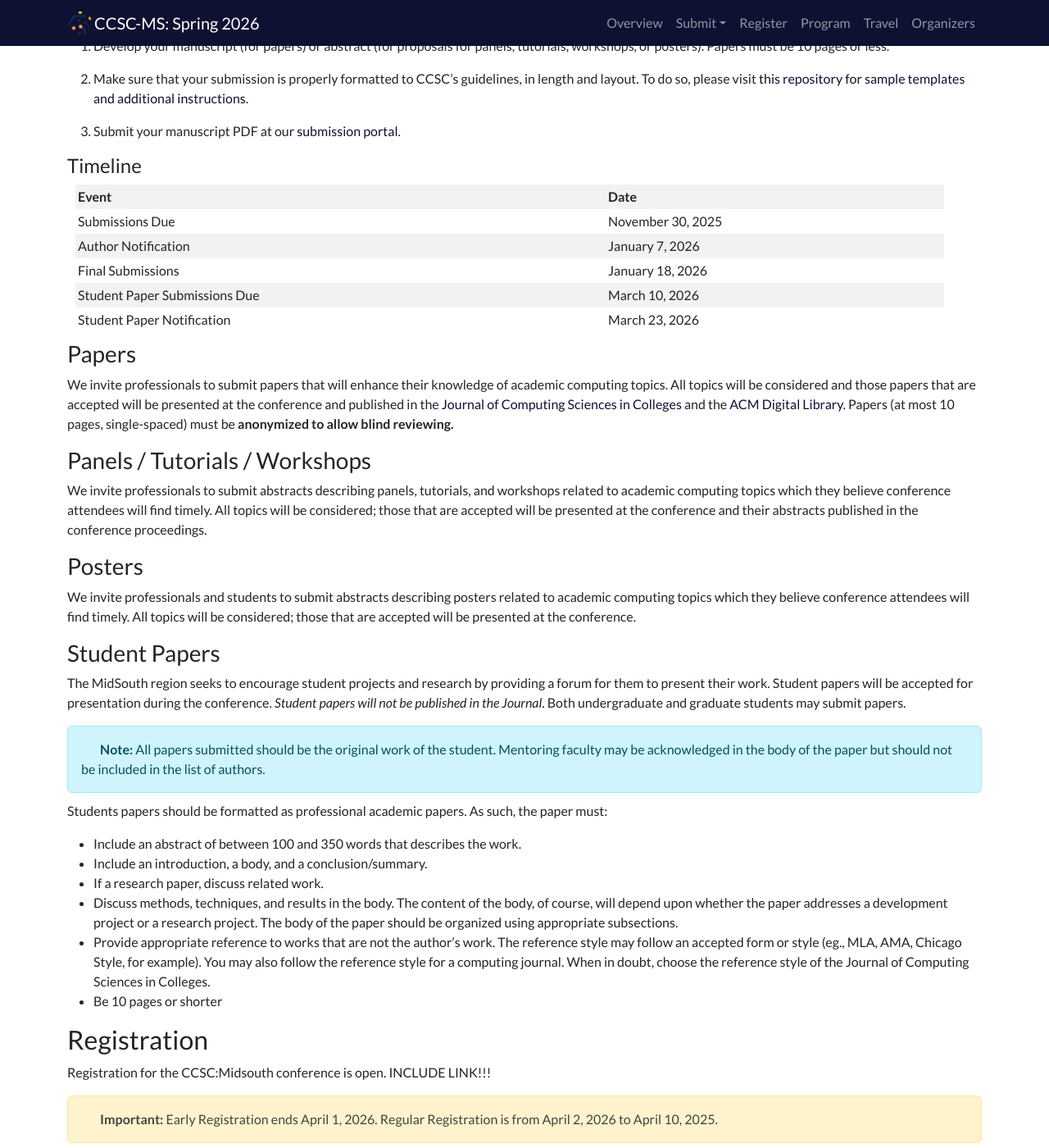
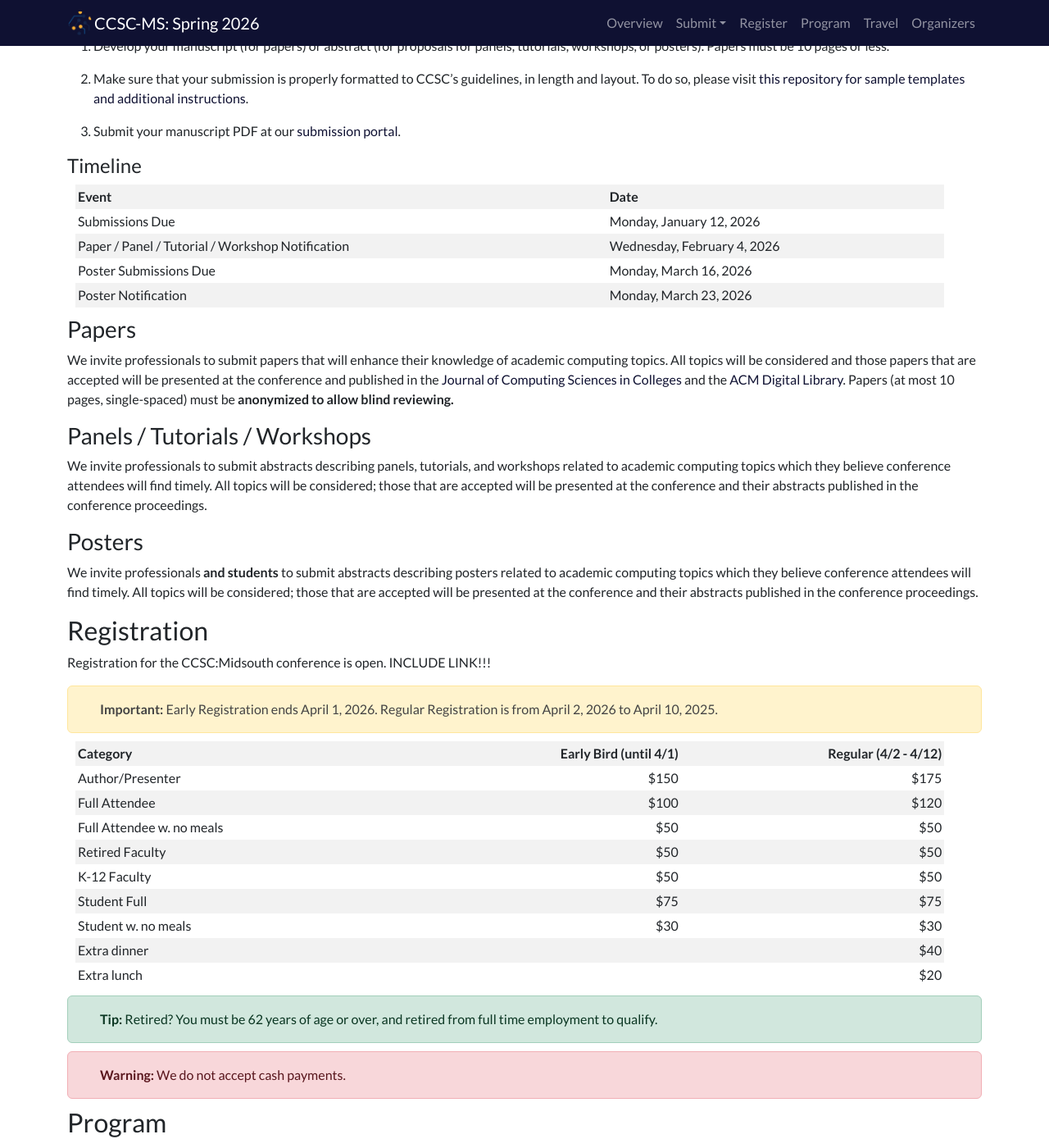
Before and after one commit to ccsc-midsouth/ccsc-midsouth.github.io, a Jekyll site: the page built from index.md, in a window 1280 px wide and 1400 px high, scrolled down 815 px. Shown: the whole window at 82% size. Built offline with Jekyll 4.4.1, drawn with Linux system fonts in a browser that asks for light colours; nearby versions of some CDN libraries; some of the changed text lies outside the part shown.

Commit message:
Updates to call for papers

```diff
--- a/_includes/bottom.html
+++ b/_includes/bottom.html
@@ -7,9 +7,6 @@
     </footer>
 
     <!-- Bootstrap core JavaScript -->
-    <script src="https://unpkg.com/leaflet@1.9.4/dist/leaflet.js"
-     integrity="sha256-20nQCchB9co0qIjJZRGuk2/Z9VM+kNiyxNV1lvTlZBo="
-     crossorigin=""></script>
     <script src="https://code.jquery.com/jquery-3.7.1.min.js" integrity="sha256-/JqT3SQfawRcv/BIHPThkBvs0OEvtFFmqPF/lYI/Cxo=" crossorigin="anonymous"></script>
     <script src="https://cdn.jsdelivr.net/npm/bootstrap@5.3.8/dist/js/bootstrap.bundle.min.js" integrity="sha384-FKyoEForCGlyvwx9Hj09JcYn3nv7wiPVlz7YYwJrWVcXK/BmnVDxM+D2scQbITxI" crossorigin="anonymous"></script>
     {% if site.hypothesis %}
--- a/index.md
+++ b/index.md
@@ -17,7 +17,7 @@ layout: conference
 
 ## <a name="cfp">Call for Participation</a>
 
-Thank you for considering a submission to our conference. We invite paper submissions for in-person presentation at the conference. We are also accepting submissions for in-person panels, tutorials, workshops, and posters. There are also opportunities for student papers.
+Thank you for considering a submission to our conference. We invite paper submissions for in-person presentation at the conference. We are also accepting submissions for in-person panels, tutorials, workshops, and posters.
 
 #### Submission is an Easy 3-Step Process:
 
@@ -31,11 +31,10 @@ Thank you for considering a submission to our conference. We invite paper submis
 
 | Event | Date |
 |:------|:-----|
-| Submissions Due |  November 30, 2025 |
-| Author Notification | January 7, 2026 |
-| Final Submissions | January 18, 2026 |
-| Student Paper Submissions Due | March 10, 2026 |
-| Student Paper Notification | March 23, 2026 |
+| Submissions Due | Monday, January 12, 2026 |
+| Paper / Panel / Tutorial / Workshop Notification | Wednesday, February 4, 2026 |
+| Poster Submissions Due | Monday, March 16, 2026 |
+| Poster Notification | Monday, March 23, 2026 |
 
 ### Papers
 
@@ -47,22 +46,7 @@ We invite professionals to submit abstracts describing panels, tutorials, and wo
 
 ### Posters
 
-We invite professionals and students to submit abstracts describing posters related to academic computing topics which they believe conference attendees will find timely. All topics will be considered; those that are accepted will be presented at the conference.
-
-### Student Papers
-
-The MidSouth region seeks to encourage student projects and research by providing a forum for them to present their work. Student papers will be accepted for presentation during the conference. *Student papers will not be published in the Journal*. Both undergraduate and graduate students may submit papers.
-
-{% include note.html content="All papers submitted should be the original work of the student. Mentoring faculty may be acknowledged in the body of the paper but should not be included in the list of authors." %}
-
-Students papers should be formatted as professional academic papers. As such, the paper must:
-
-* Include an abstract of between 100 and 350 words that describes the work.
-* Include an introduction, a body, and a conclusion/summary.
-* If a research paper, discuss related work.
-* Discuss methods, techniques, and results in the body. The content of the body, of course, will depend upon whether the paper addresses a development project or a research project. The body of the paper should be organized using appropriate subsections.
-* Provide appropriate reference to works that are not the author’s work. The reference style may follow an accepted form or style (eg., MLA, AMA, Chicago Style, for example). You may also follow the reference style for a computing journal. When in doubt, choose the reference style of the Journal of Computing Sciences in Colleges.
-* Be 10 pages or shorter
+We invite professionals **and students** to submit abstracts describing posters related to academic computing topics which they believe conference attendees will find timely. All topics will be considered; those that are accepted will be presented at the conference and their abstracts published in the conference proceedings.
 
 {% endif %}
 
```
